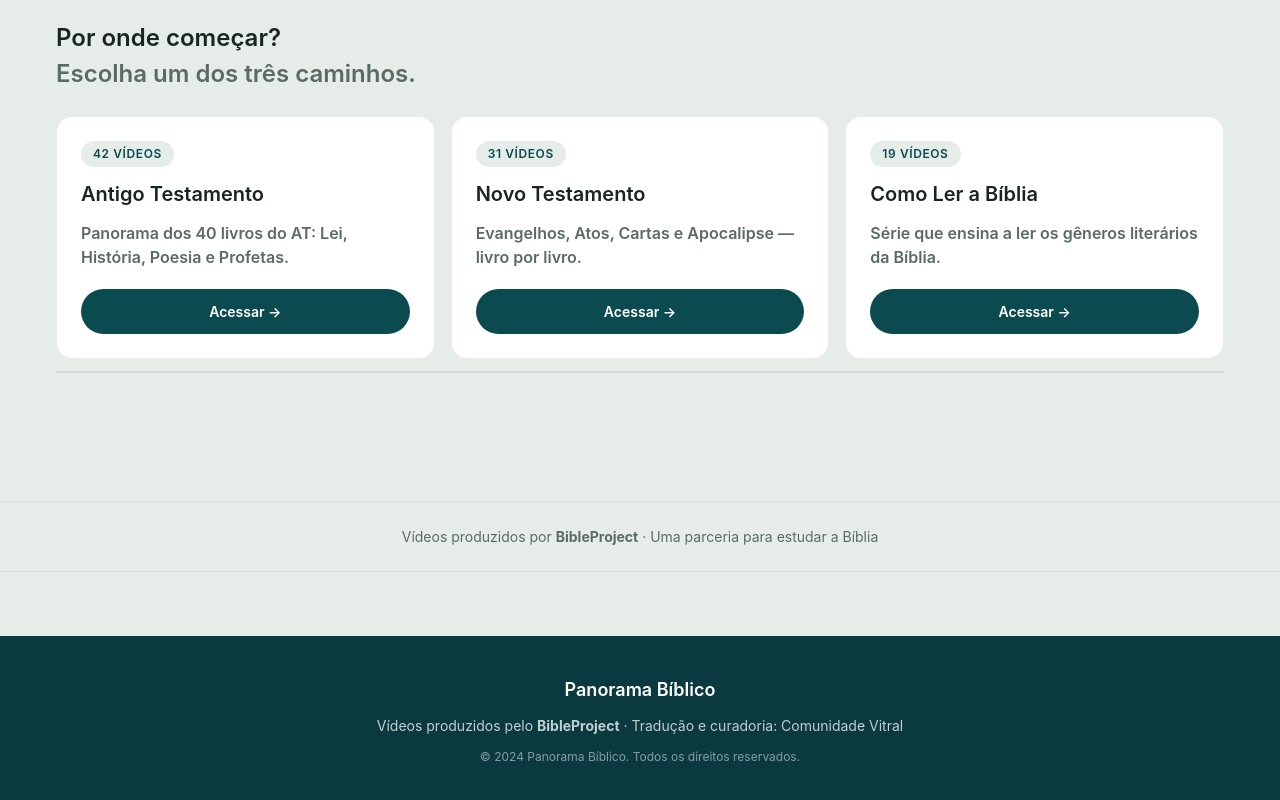
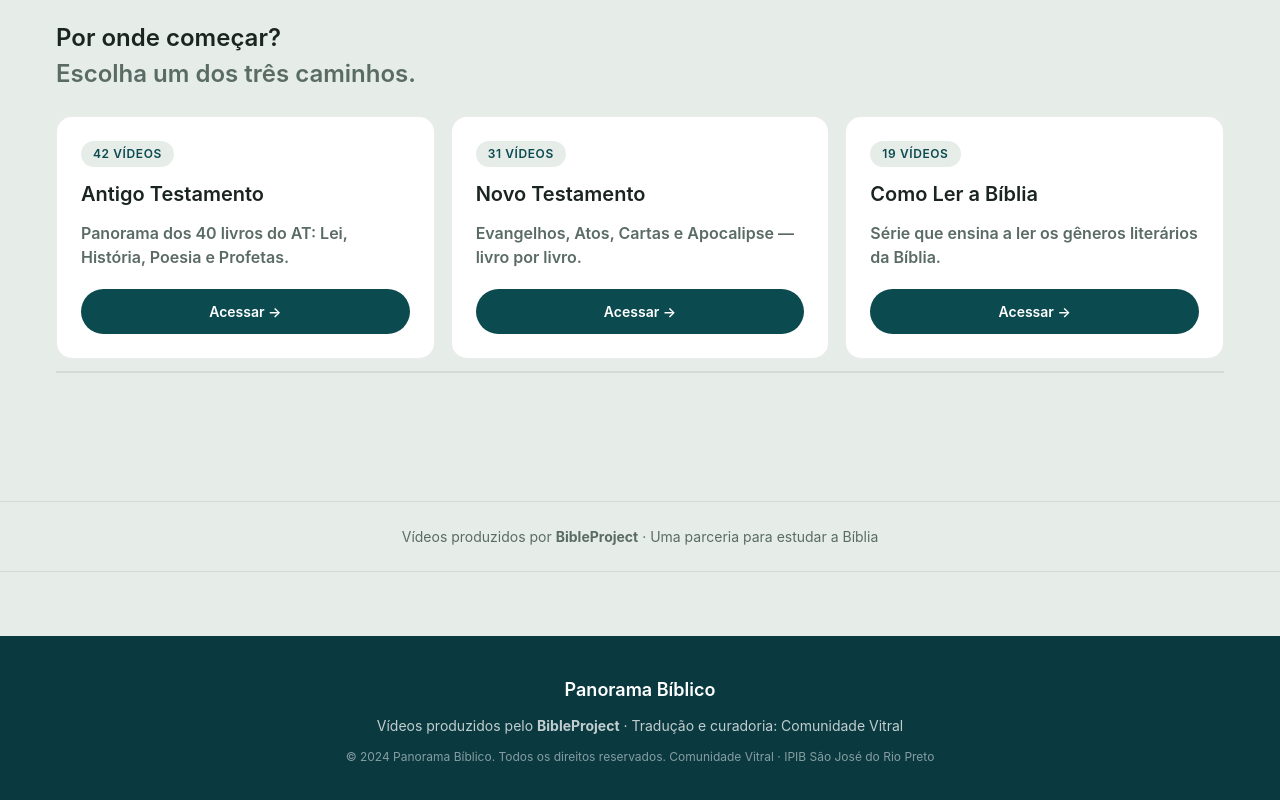
Before and after one commit to comunidadevitral/panorama_biblico, an Astro site: page / in a window 1280 px wide. Shown: the part 474-1274 px from the top of the page. Built offline with nearby package versions, Linux system fonts and the light colour scheme; Astro itself is replaced by a stand-in of ours.

Commit message:
feat(footer): add Comunidade Vitral and IPIB São José do Rio Preto to copyright text

```diff
--- a/src/components/Footer.astro
+++ b/src/components/Footer.astro
@@ -4,7 +4,7 @@
     <p class="site-footer__text">
       Vídeos produzidos pelo <strong>BibleProject</strong> · Tradução e curadoria: Comunidade Vitral
     </p>
-    <p class="site-footer__copy">© 2024 Panorama Bíblico. Todos os direitos reservados.</p>
+    <p class="site-footer__copy">© 2024 Panorama Bíblico. Todos os direitos reservados. Comunidade Vitral · IPIB São José do Rio Preto</p>
   </div>
 </footer>
 
```
